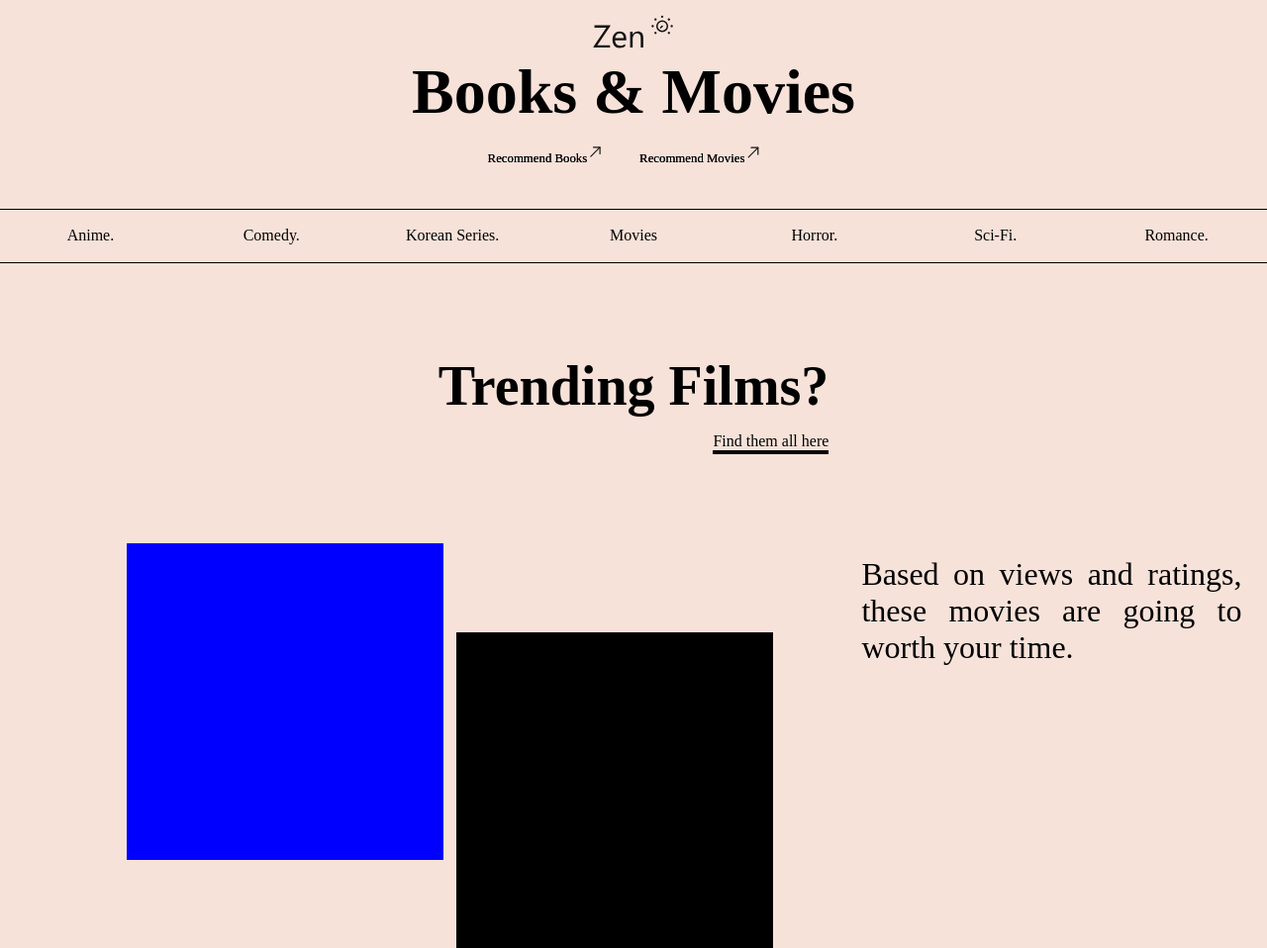
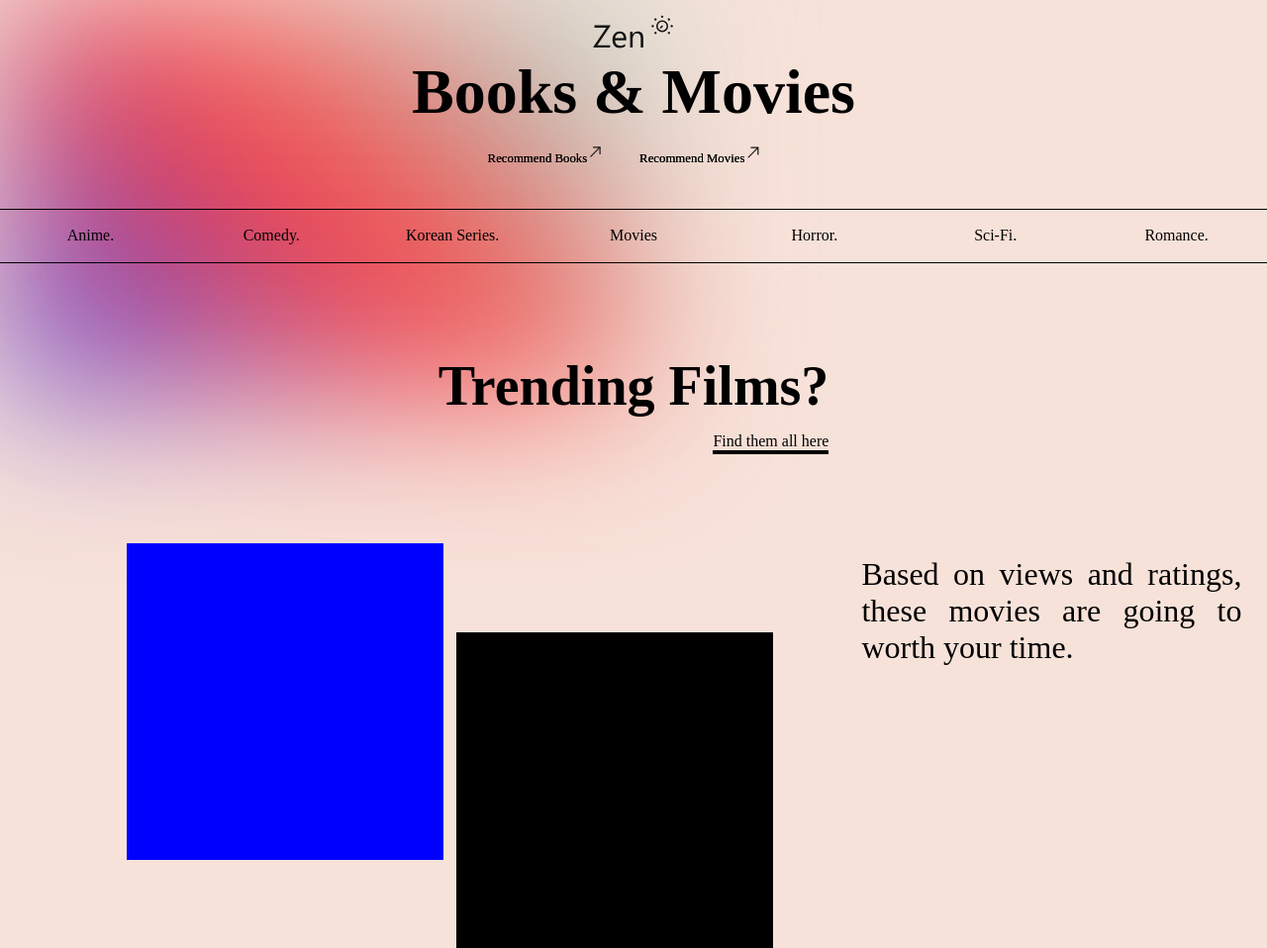
Before and after one commit to Goodness5/moviebuddy, a Django app: page / in a window 1280 px wide. Shown: the top 958 px of the page at 99% size. Run offline with Django 3.2, Linux system fonts and the light colour scheme.

Commit message:
done for now

```diff
--- a/accounts/static/accounts/index.css
+++ b/accounts/static/accounts/index.css
@@ -3,6 +3,7 @@ body{
     margin: 0 ;
 }
 .container{
+  z-index: 10;
     /* background-color: red; */
     display: flex;
     flex-direction: column;
@@ -12,37 +13,37 @@ body{
 }
 
 
-.rjs-cursor.rjs_cursor_visible {
+
+
+
+
+.rjs-cursor {
+  width: 50%;
+  height: 50%;
+  position: fixed;      /* Fixed position.. */
+  top: 0;               /* at the top left.. */
+  left: 0;
+  z-index: -1;      /* above everything else. */
+  pointer-events: none; /* Cant't be clicked. */
+  transition: 959ms;     /* Cursor is always accurate */
   opacity: 1;
-}
-.rjs-cursor.rjs_cursor_hidden {
-  opacity: 0;
-}
-.rjs-cursor {
-  position: fixed;
-  background-color: red;
-  top: 0;
-  left: 0;
-  z-index: 999999;
-  pointer-events: none;
-  transition: none;
-  opacity: 0;
+  border: none;
+  border-radius: 50%;
+  /* filter: blur(10%); */
 }
 
-.rjs-cursor-icon {
-  width: 12px;
-  height: 12px;
-  border-radius: 100%;
-  background-color: rgba(123, 123, 123, 0.7);
-}
-/* * { cursor: none; } */
-
-@media (pointer: none), (pointer: coarse) {
-    #rjs_cursor, #rjs_cursor .rjs-cursor-icon { display: none !important; visibility: hidden; opacity: 0; }
-
-    * { cursor: auto !important; }
+.rjs-cursor-icon {      /* Styling for the visible part */
+  width: 100%;
+  height: 100%;
+  /* border-radius: 50%; */
+  background: linear-gradient(45deg, #0011ff,red, #80FFEE);
+  mix-blend-mode: screen;
+  filter: blur(79px);
+  opacity: 0.7;
 }
 
+.rjs-cursor.rjs_cursor_visible { opacity: 1; }
+.rjs-cursor.rjs_cursor_hidden { opacity: 0; }
 
 
 
@@ -68,6 +69,10 @@ a>p:hover {
 
 }
 a>p::after{
+  text-decoration: underline !important;
+  color: blue;
+}
+a>p:active{
   text-decoration: underline !important;
   color: blue;
 }
--- a/accounts/static/accounts/index.js
+++ b/accounts/static/accounts/index.js
@@ -6,31 +6,3 @@ $(document).scroll(function() {
       $(".navtexts a").removeClass("start-scroll");
     }
   });
-
-
-  // mousehover animation
-
-  var rjs_cursor =  document.getElementById("rjs_cursor")
-
-  function rjs_show_cursor(e) { //Function to show/hide the cursor
-
-    if(rjs_cursor.classList.contains('rjs_cursor_hidden')) {
-        rjs_cursor.classList.remove('rjs_cursor_hidden');
-    }
-
-    rjs_cursor.classList.add('rjs_cursor_visible');
-
-}
-function rjs_mousemove(e) { //Function to correctly position the cursor
-  rjs_show_cursor(); //Toggle show/hide
-
-  var rjs_cursor_width = rjs_cursor.offsetWidth * 0.5; //The actual cursor is in the centre of the custom cursor
-  var rjs_cursor_height = rjs_cursor.offsetHeight * 0.5;
-
-  var rjs_cursor_x = e.clientX - rjs_cursor_width; //x-coordinate
-  var rjs_cursor_y = e.clientY - rjs_cursor_height; //y-coordinate
-  var rjs_cursor_pos = `translate(${rjs_cursor_x}px, ${rjs_cursor_y}px)`;
-  rjs_cursor.style.transform = rjs_cursor_pos;
-}
-window.addEventListener('mousemove', rjs_mouse); //Attach an event listener
-//end
--- a/accounts/templates/accounts/index.html
+++ b/accounts/templates/accounts/index.html
@@ -7,6 +7,7 @@
     <title>books&movies</title>
     <link rel="stylesheet" href="{% static 'accounts/index.css' %}">
     <link rel="stylesheet" href="https://fonts.googleapis.com/css2?family=Material+Symbols+Outlined:opsz,wght,FILL,GRAD@20..48,100..700,0..1,-50..200" />
+    <script src="{%static 'accounts/index.js'%}"></script>
 </head>
 <body>
 
@@ -101,6 +102,34 @@
 
 
 
+
+<script>
+    // mousehover animation
+
+  var rjs_cursor =  document.getElementById("rjs_cursor");
+  function rjs_show_cursor(e) {
+    if(rjs_cursor.classList.contains('rjs_cursor_hidden')) {
+        rjs_cursor.classList.remove('rjs_cursor_hidden');
+    }
+    rjs_cursor.classList.add('rjs_cursor_visible');
+}
+
+
+function rjs_mousemove(e) {
+    rjs_show_cursor();
+
+    var rjs_cursor_width = rjs_cursor.offsetWidth * 0.5;
+    var rjs_cursor_height = rjs_cursor.offsetHeight * 0.5;
+
+    var rjs_cursor_x = e.clientX - rjs_cursor_width;
+    var rjs_cursor_y = e.clientY - rjs_cursor_height;
+    var rjs_cursor_pos = `translate(${rjs_cursor_x}px, ${rjs_cursor_y}px)`;
+    rjs_cursor.style.transform = rjs_cursor_pos;
+}
+
+
+window.addEventListener('mousemove', rjs_mousemove);
+</script>
+</body>
 <script src="{%static 'accounts/index.js'%}"></script>
-</body>
 </html>
```
